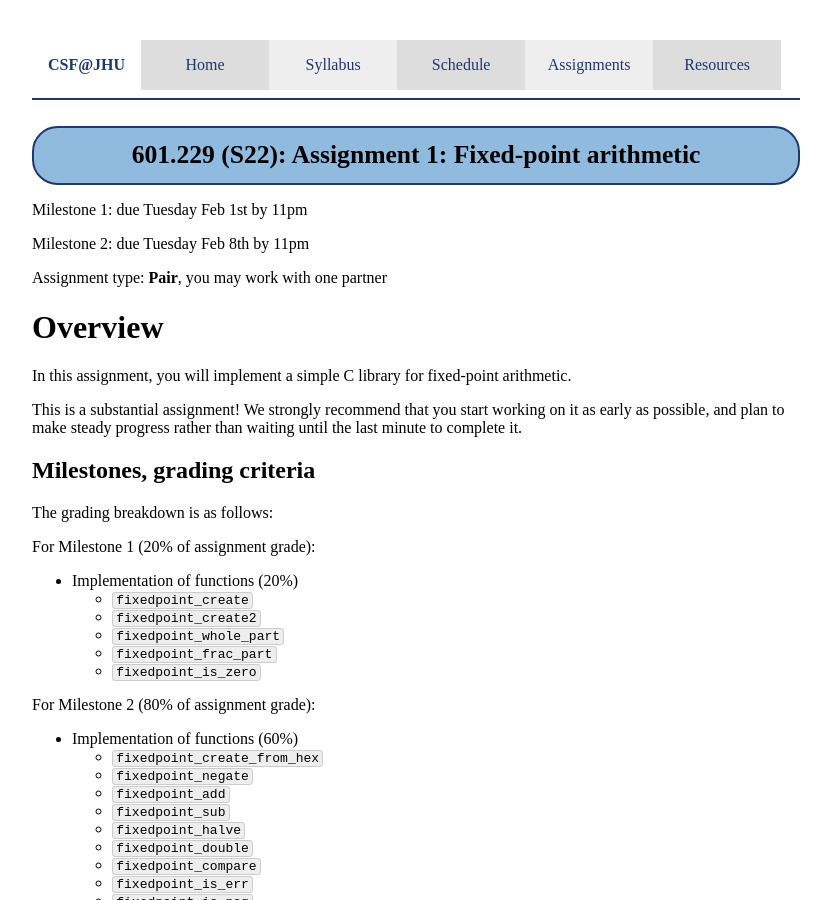
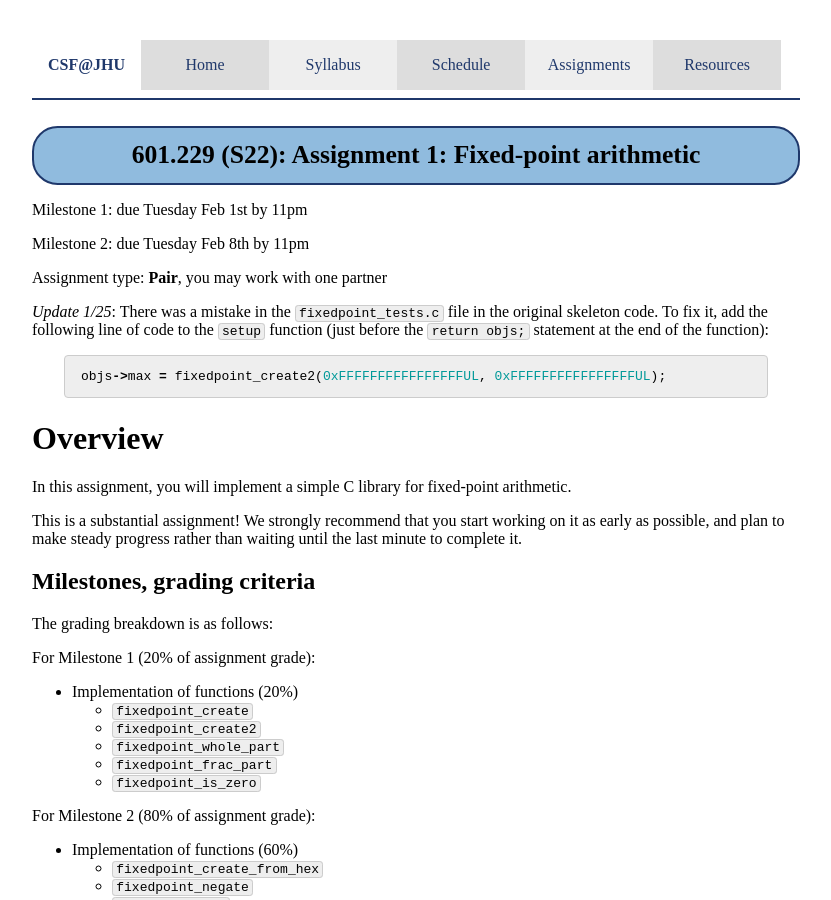
Before and after one commit to jhucsf/spring2022, a Jekyll site: the page built from assign/assign01.md, in a window 1280 px wide and 900 px high. Shown: the whole window, without its empty margins (224-1055 px from the left). Built offline with Jekyll 4.4.1, drawn with Linux system fonts in a browser that asks for light colours.

Commit message:
fix mistake in initialization of objs->max in setup code

````diff
--- a/assign/assign01.md
+++ b/assign/assign01.md
@@ -8,6 +8,15 @@ Milestone 1: due Tuesday Feb 1st by 11pm
 Milestone 2: due Tuesday Feb 8th by 11pm
 
 Assignment type: **Pair**, you may work with one partner
+
+*Update 1/25*: There was a mistake in the `fixedpoint_tests.c` file in the
+original skeleton code. To fix it, add the following line of code to the
+`setup` function (just before the `return objs;` statement at the end of
+the function):
+
+```c
+objs->max = fixedpoint_create2(0xFFFFFFFFFFFFFFFFUL, 0xFFFFFFFFFFFFFFFFUL);
+```
 
 # Overview
 
````
Also changed, not shown: index.md (+2 -0 lines), 1 other file.
